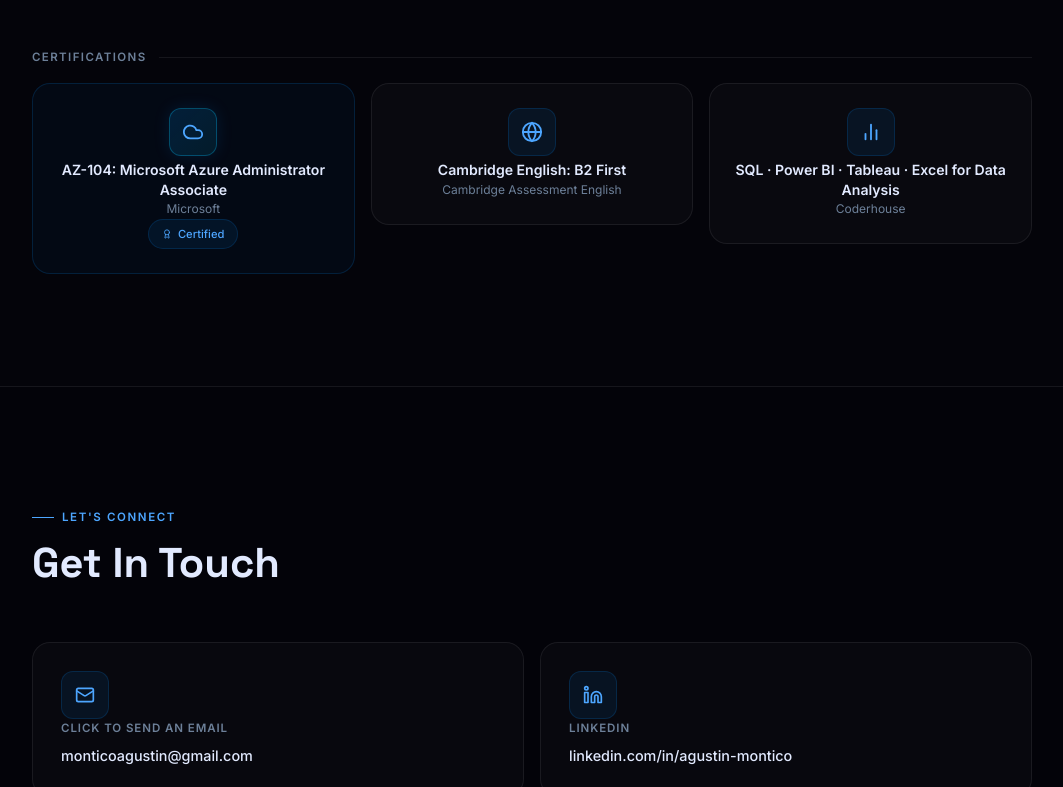
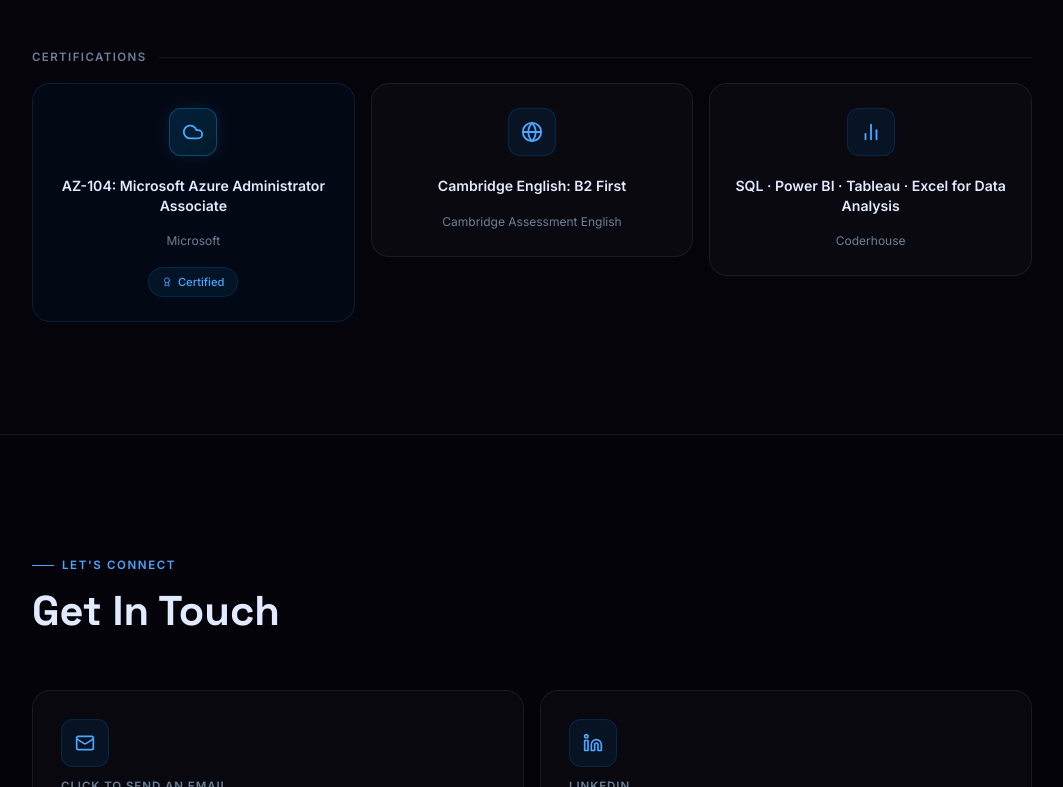
Before and after one commit to monticoagustin/CV-Agustin-Montico, a React (Vite) app: page / in a window 1280 px wide. Shown: the part 4213-5000 px from the top of the page, without its empty margins (108-1171 px from the left). Built offline with nearby package versions, Linux system fonts and the light colour scheme.

Commit message:
Fix TiltCard inner wrapper inheriting flex layout

```diff
--- a/src/components/TiltCard.jsx
+++ b/src/components/TiltCard.jsx
@@ -52,7 +52,7 @@ export default function TiltCard({ children, className, style, onClick, intensit
           zIndex: 1,
         }}
       />
-      <div style={{ position: 'relative', zIndex: 2 }}>{children}</div>
+      <div style={{ position: 'relative', zIndex: 2, display: 'inherit', flexDirection: 'inherit', gap: 'inherit', alignItems: 'inherit', width: '100%' }}>{children}</div>
     </motion.div>
   )
 }
```
